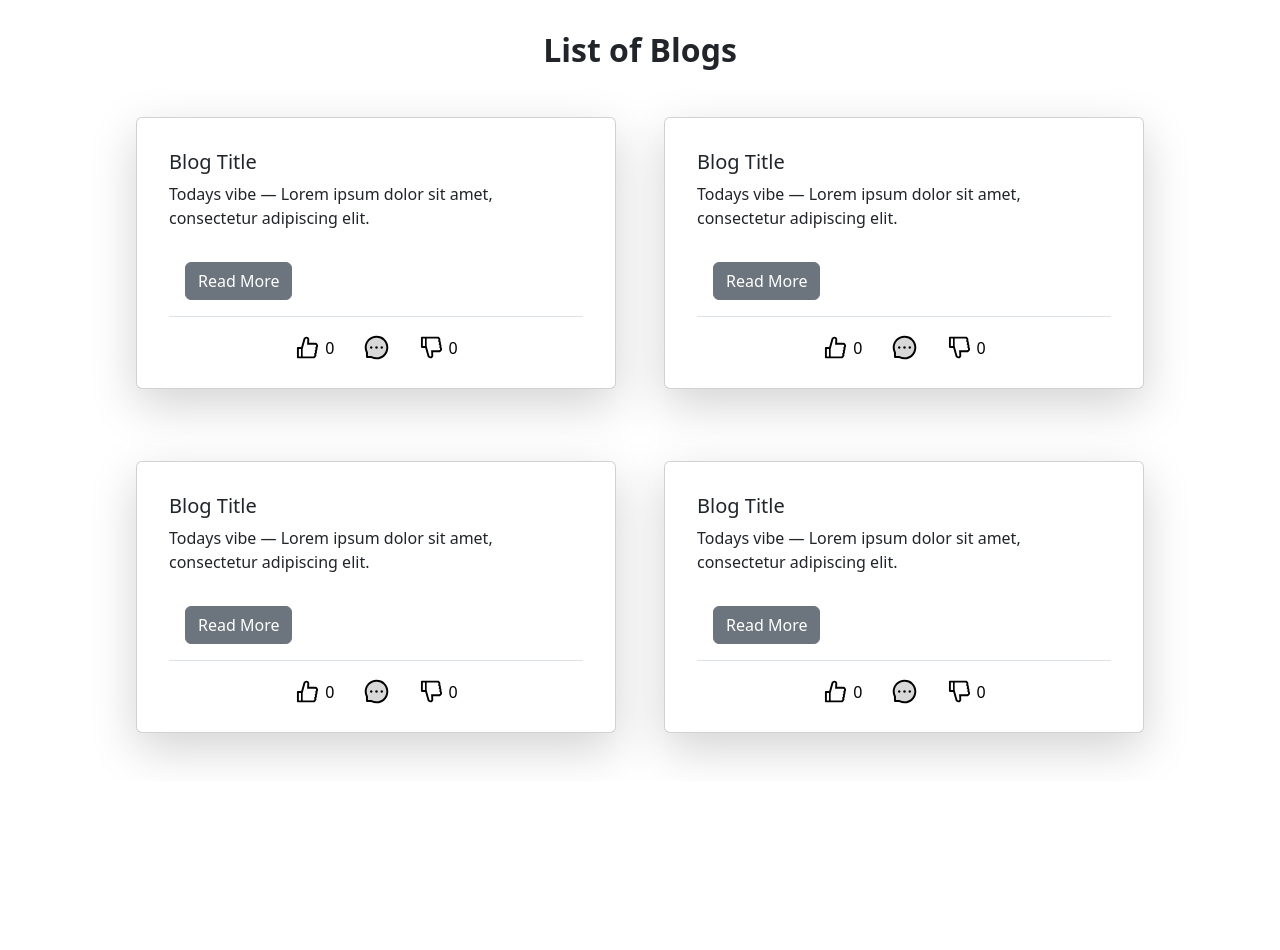
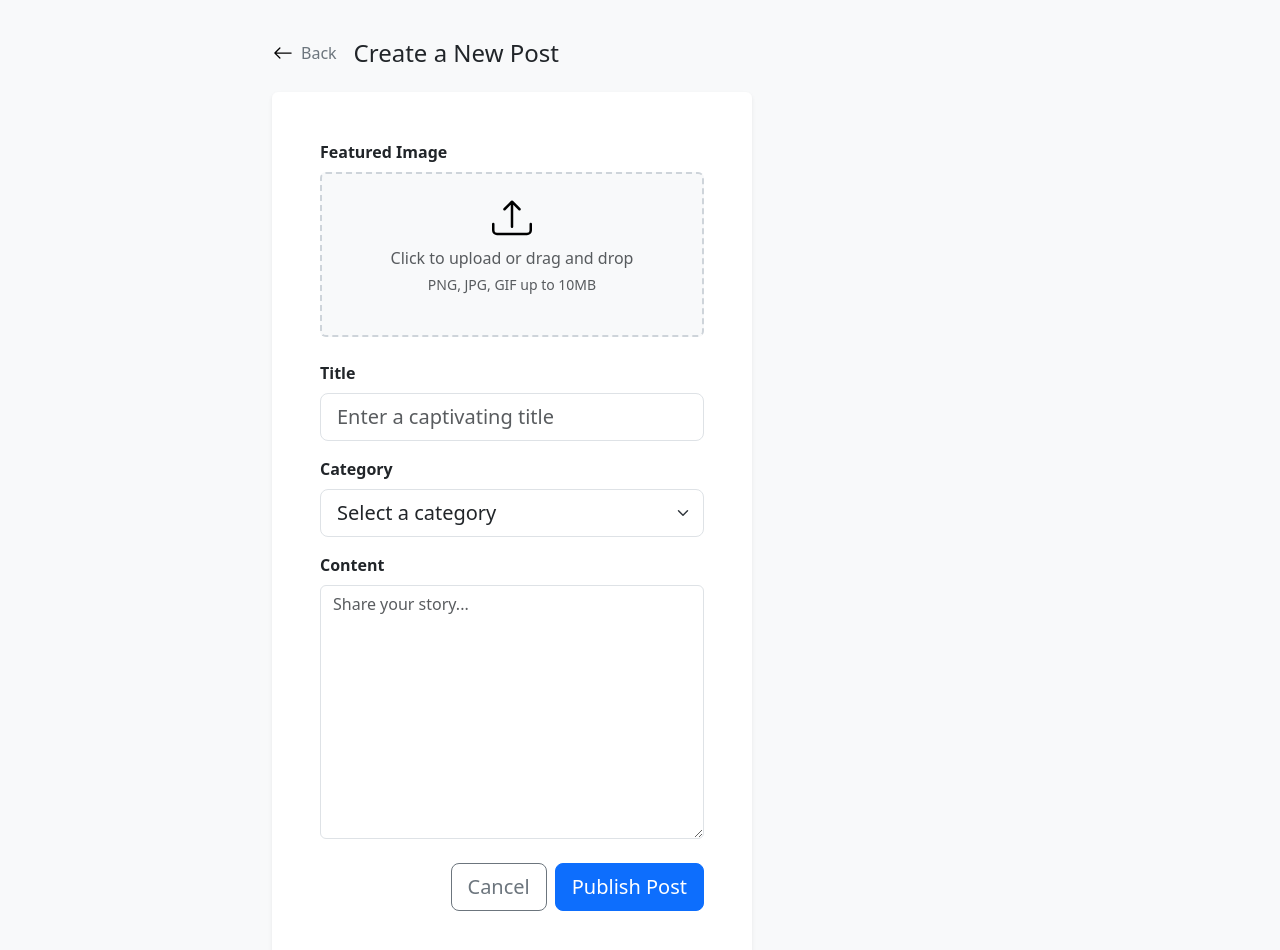
Before and after one commit to robson120-s/Blogger-site, a React (Create React App) app: page /create in a window 1280 px wide. Shown: the part 200-1150 px from the top of the page. Before the commit the page ends 981 px from the top, so only its background shows below. Built offline with nearby package versions, Linux system fonts and the light colour scheme.

Commit message:
create post page done

```diff
--- a/package.json
+++ b/package.json
@@ -9,6 +9,7 @@
     "@testing-library/user-event": "^13.5.0",
     "bootstrap": "^5.3.8",
     "react": "^19.2.0",
+    "react-bootstrap-icons": "^1.11.6",
     "react-dom": "^19.2.0",
     "react-icons": "^5.5.0",
     "react-router-dom": "^7.9.4",
--- a/src/App.js
+++ b/src/App.js
@@ -1,13 +1,22 @@
+import './App.css';
+import { BrowserRouter as Router, Routes, Route } from 'react-router-dom';
+import Header from './components/header';
+import Main from './components/main';
+import Create from './components/create';
 
-import './App.css';
-import Header from './components/header';
-import Main from './components/main'
 function App() {
   return (
-    <div>
-      <Header/>
-      <Main/>
-    </div>
+    <Router> {/* Wrap everything with Router */}
+      <div>
+        <Header/>
+        <Routes>
+          {/* Main page route */}
+          <Route path="/" element={<Main />} />
+          {/* Create page route */}
+          <Route path="/create" element={<Create />} />
+        </Routes>
+      </div>
+    </Router>
   );
 }
 
--- a/src/components/create.js
+++ b/src/components/create.js
@@ -1,12 +1,218 @@
-import React from "react";
+import React, { useState } from 'react';
+import { useNavigate } from 'react-router-dom';
+import { ArrowLeft, Upload } from 'react-bootstrap-icons';
 
-const CreateBlog = () => {
+const Create = () => {
+  const navigate = useNavigate();
+  const [formData, setFormData] = useState({
+    title: '',
+    content: '',
+    category: '',
+    featuredImage: null
+  });
+  const [isSubmitting, setIsSubmitting] = useState(false);
+  const [imagePreview, setImagePreview] = useState(null);
+
+  const handleChange = (e) => {
+    const { name, value } = e.target;
+    setFormData(prev => ({
+      ...prev,
+      [name]: value
+    }));
+  };
+
+  const handleImageChange = (e) => {
+    const file = e.target.files[0];
+    if (file && file.type.startsWith('image/')) {
+      setFormData(prev => ({
+        ...prev,
+        featuredImage: file
+      }));
+      setImagePreview(URL.createObjectURL(file));
+    } else {
+      setFormData(prev => ({
+        ...prev,
+        featuredImage: null
+      }));
+      setImagePreview(null);
+    }
+  };
+
+  const handleSubmit = async (e) => {
+    e.preventDefault();
+    setIsSubmitting(true);
+
+    // Simulate API call
+    try {
+      const blogPost = {
+        user_id: 1, // This should come from your authentication system
+        post_content: JSON.stringify({
+          title: formData.title,
+          content: formData.content,
+          category: formData.category,
+          featuredImage: formData.featuredImage ? formData.featuredImage.name : null
+        }),
+        created_at: new Date().toISOString()
+      };
+
+      console.log('Submitting blog post:', blogPost);
+
+      await new Promise(resolve => setTimeout(resolve, 2000));
+
+      alert('Blog post created successfully!');
+      navigate('/');
+    } catch (error) {
+      console.error('Error creating blog post:', error);
+      alert('Error creating blog post. Please try again.');
+    } finally {
+      setIsSubmitting(false);
+    }
+  };
+
   return (
-    <div className="p-5 text-center">
-      <h2>Create a New Blog</h2>
-      <p>Write your new blog post here.</p>
+    <div className="d-flex align-items-center justify-content-center bg-light" style={{ minHeight: '100vh' }}>
+      <div className="container py-5">
+        <div className="row justify-content-center">
+          <div className="col-lg-8">
+            <div className="d-flex align-items-center mb-4">
+              <button
+                onClick={() => navigate('/')}
+                className="btn btn-link text-secondary text-decoration-none d-flex align-items-center p-0 me-3"
+              >
+                <ArrowLeft size={20} className="me-2" />
+                Back
+              </button>
+              <h1 className="h4 mb-0 text-dark">Create a New Post</h1>
+            </div>
+
+            <div className="card border-0 shadow-sm">
+              <div className="card-body p-4 p-md-5">
+                <form onSubmit={handleSubmit}>
+                  <div className="mb-4">
+                    <label htmlFor="featuredImage" className="form-label fw-bold">Featured Image</label>
+                    <div
+                      className="text-center p-4 rounded"
+                      style={{
+                        border: '2px dashed #ced4da',
+                        backgroundColor: '#f8f9fa',
+                        position: 'relative',
+                        overflow: 'hidden'
+                      }}
+                    >
+                      <input
+                        type="file"
+                        id="featuredImage"
+                        name="featuredImage"
+                        accept="image/*"
+                        onChange={handleImageChange}
+                        className="d-none"
+                      />
+                      {imagePreview ? (
+                        <div>
+                          <img src={imagePreview} alt="Preview" className="img-fluid rounded" style={{ maxHeight: '300px' }} />
+                          <button
+                            type="button"
+                            className="btn btn-sm btn-danger mt-3"
+                            onClick={() => {
+                              setFormData(prev => ({ ...prev, featuredImage: null }));
+                              setImagePreview(null);
+                            }}
+                          >
+                            Remove Image
+                          </button>
+                        </div>
+                      ) : (
+                        <label htmlFor="featuredImage" className="w-100" style={{ cursor: 'pointer' }}>
+                          <Upload size={40} className="text-muted mb-2" />
+                          <p className="mb-1 text-muted">Click to upload or drag and drop</p>
+                          <p className="small text-muted">PNG, JPG, GIF up to 10MB</p>
+                        </label>
+                      )}
+                    </div>
+                  </div>
+
+                  <div className="mb-3">
+                    <label htmlFor="title" className="form-label fw-bold">Title</label>
+                    <input
+                      type="text"
+                      className="form-control form-control-lg"
+                      id="title"
+                      name="title"
+                      value={formData.title}
+                      onChange={handleChange}
+                      placeholder="Enter a captivating title"
+                      required
+                    />
+                  </div>
+
+                  <div className="mb-3">
+                    <label htmlFor="category" className="form-label fw-bold">Category</label>
+                    <select
+                      className="form-select form-select-lg"
+                      id="category"
+                      name="category"
+                      value={formData.category}
+                      onChange={handleChange}
+                      required
+                    >
+                      <option value="" disabled>Select a category</option>
+                      <option value="technology">Technology</option>
+                      <option value="lifestyle">Lifestyle</option>
+                      <option value="travel">Travel</option>
+                      <option value="food">Food & Cooking</option>
+                      <option value="health">Health & Wellness</option>
+                      <option value="business">Business</option>
+                      <option value="personal">Personal Development</option>
+                      <option value="other">Other</option>
+                    </select>
+                  </div>
+
+                  <div className="mb-4">
+                    <label htmlFor="content" className="form-label fw-bold">Content</label>
+                    <textarea
+                      className="form-control"
+                      id="content"
+                      name="content"
+                      rows="10"
+                      value={formData.content}
+                      onChange={handleChange}
+                      placeholder="Share your story..."
+                      required
+                    ></textarea>
+                  </div>
+
+                  <div className="d-grid gap-2 d-md-flex justify-content-md-end">
+                    <button
+                      type="button"
+                      onClick={() => navigate('/')}
+                      className="btn btn-outline-secondary btn-lg"
+                      disabled={isSubmitting}
+                    >
+                      Cancel
+                    </button>
+                    <button
+                      type="submit"
+                      className="btn btn-primary btn-lg"
+                      disabled={isSubmitting}
+                    >
+                      {isSubmitting ? (
+                        <>
+                          <span className="spinner-border spinner-border-sm me-2" aria-hidden="true"></span>
+                          Publishing...
+                        </>
+                      ) : (
+                        'Publish Post'
+                      )}
+                    </button>
+                  </div>
+                </form>
+              </div>
+            </div>
+          </div>
+        </div>
+      </div>
     </div>
   );
 };
 
-export default CreateBlog;
+export default Create;
--- a/src/components/header.js
+++ b/src/components/header.js
@@ -1,16 +1,25 @@
 import React from "react";
 import { AiFillPlusCircle } from 'react-icons/ai';
-import {useNavigate} from 'react-router-dom';
+import { useNavigate } from 'react-router-dom';
 
 const Header = () => {
+  const navigate = useNavigate();
+
+  const handleCreateBlog = () => {
+    navigate('/create'); // Navigate to the create page
+  };
 
   return (
     <div className="App-header head">
       <h1 className="text-white ">Blog Application</h1>
       <div className=" d-flex">
-        <button className="btn btn-warning p-3 m-2 rounded rounded-5">
+        <button
+          className="btn btn-warning p-3 m-2 rounded rounded-5"
+          onClick={handleCreateBlog} // Add onClick handler
+        >
           <AiFillPlusCircle size={22} />
-          Create Blog</button>
+          Create Blog
+        </button>
       </div>
     </div>
   );
```
Also changed, not shown: 1 other file (tests, documents, lock files or other folders).
